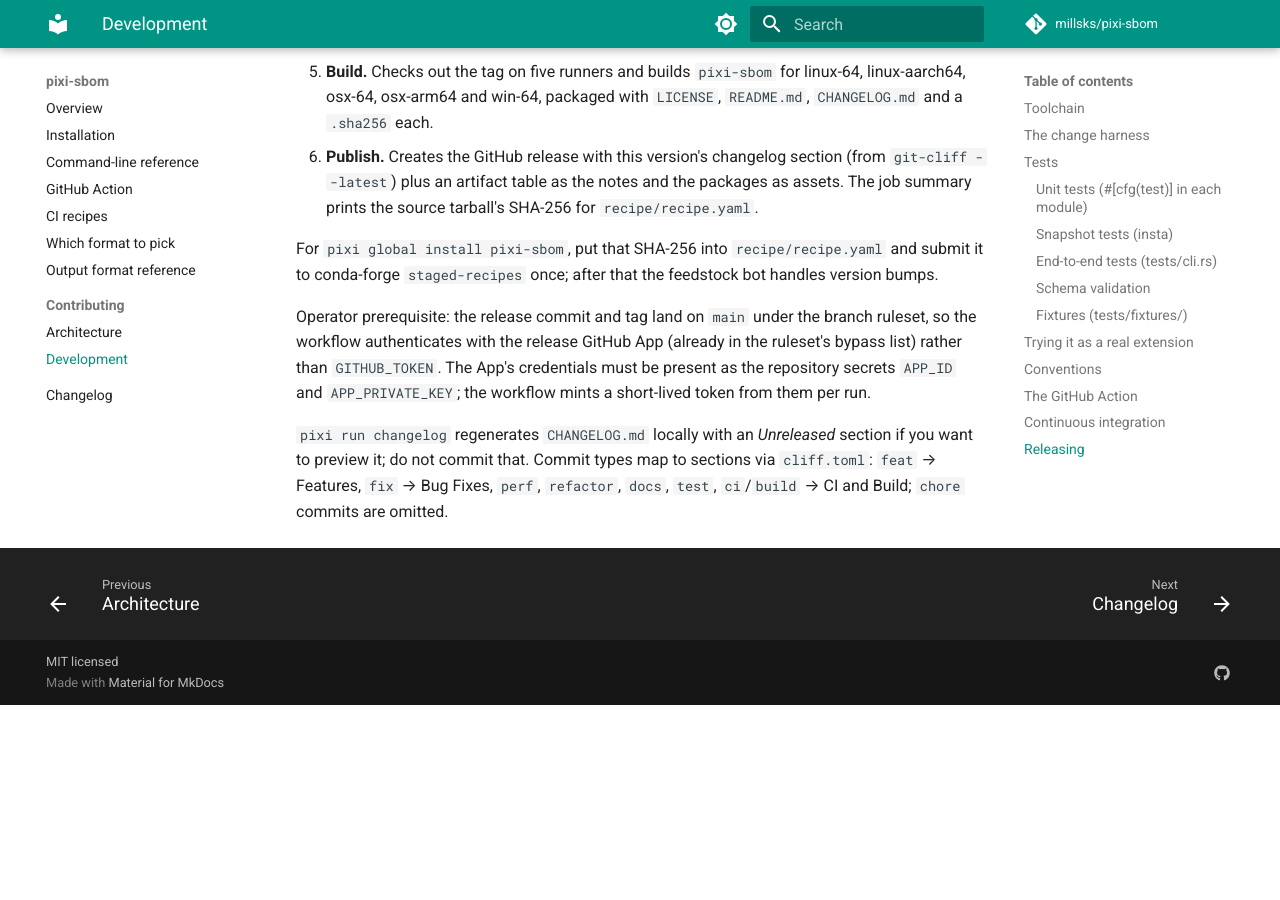
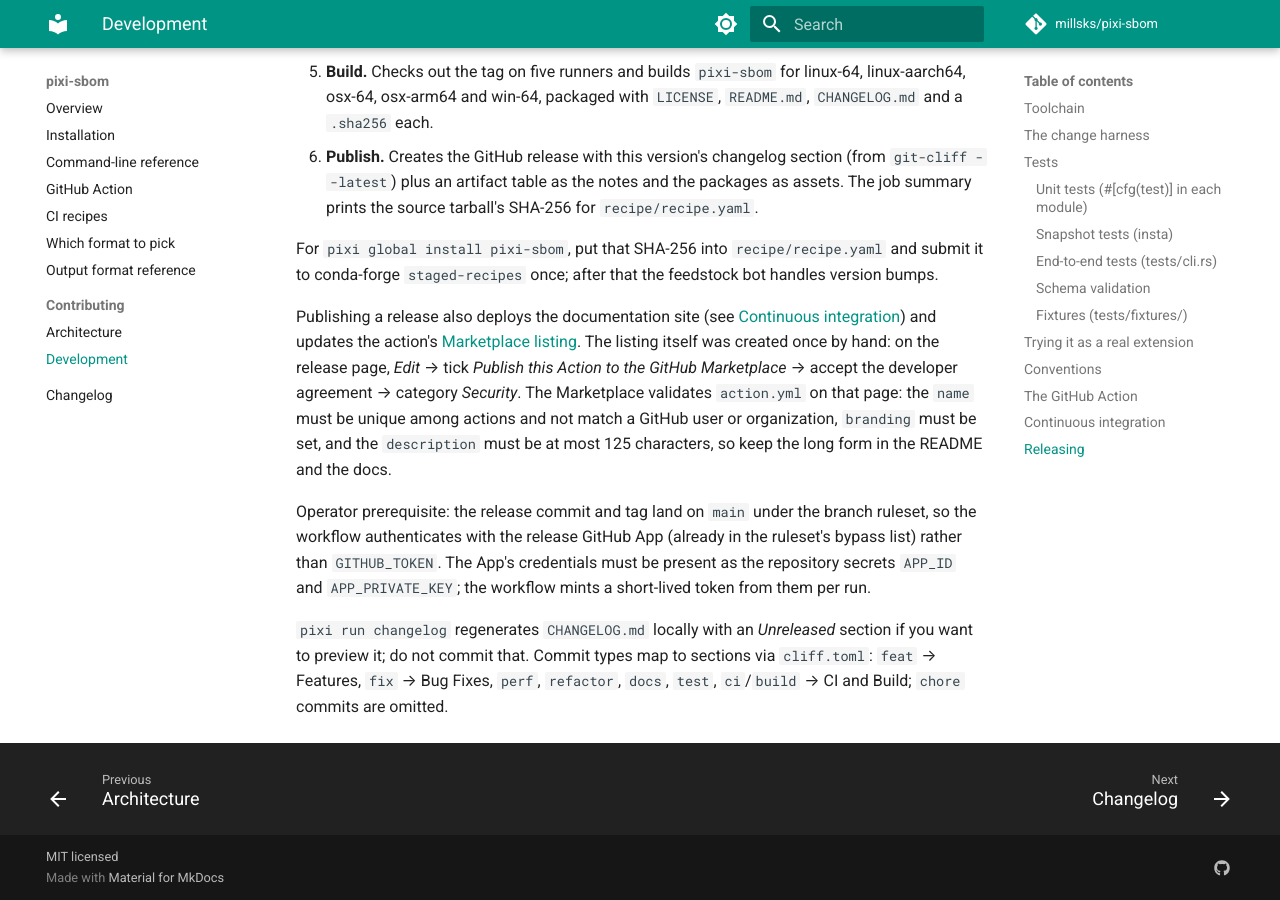
Before and after one commit to millsks/pixi-sbom, an MkDocs documentation site: the page built from docs/development.md, in a window 1280 px wide and 900 px high, scrolled down 6282 px. Built offline with MkDocs 1.6.1 and Material for MkDocs 9.7.7, drawn with Linux system fonts in a browser that asks for light colours; comment, search, counter and statistics services are not loaded; before the commit the page ends 6987 px from its top, so only the background shows below that.

Commit message:
feat: link the documentation site and make the action Marketplace-ready
The README, Cargo.toml (homepage, documentation), recipe/recipe.yaml,
the action docs page and `--help` now point at
https://millsks.github.io/pixi-sbom/. The action's description is
shortened to 116 characters, within the Marketplace's 125-character
limit, and the one-time Marketplace publishing step is documented
under Releasing.

Closes #70
Closes #74

Co-Authored-By: Claude Opus 5 (1M context) <noreply@anthropic.com>

```diff
--- a/Cargo.toml
+++ b/Cargo.toml
@@ -6,6 +6,8 @@ rust-version = "1.85"
 description = "Generate a CycloneDX or SPDX SBOM from a pixi.lock file"
 license = "Apache-2.0"
 repository = "https://github.com/millsks/pixi-sbom"
+homepage = "https://millsks.github.io/pixi-sbom/"
+documentation = "https://millsks.github.io/pixi-sbom/"
 readme = "README.md"
 keywords = ["pixi", "sbom", "cyclonedx", "spdx", "conda"]
 categories = ["command-line-utilities", "development-tools"]
--- a/action.yml
+++ b/action.yml
@@ -1,8 +1,7 @@
 name: pixi-sbom
+# The Marketplace caps the description at 125 characters.
 description: >-
-  Generate a CycloneDX or SPDX Software Bill of Materials from a pixi.lock file, optionally
-  enriched with licenses and PyPI identities, and upload it as a workflow artifact. Downloads
-  the pinned release binary; pixi itself is not required.
+  CycloneDX or SPDX SBOM from pixi.lock, with licenses, PyPI identities and a license policy gate; no pixi setup needed
 author: Kevin Mills
 branding:
   icon: shield
--- a/docs/development.md
+++ b/docs/development.md
@@ -196,6 +196,13 @@ What it does, in order:
 For `pixi global install pixi-sbom`, put that SHA-256 into `recipe/recipe.yaml` and submit it to conda-forge
 `staged-recipes` once; after that the feedstock bot handles version bumps.
 
+Publishing a release also deploys the documentation site (see [Continuous integration](#continuous-integration)) and
+updates the action's [Marketplace listing](https://github.com/marketplace/actions/pixi-sbom). The listing itself was
+created once by hand: on the release page, *Edit* → tick *Publish this Action to the GitHub Marketplace* → accept
+the developer agreement → category *Security*. The Marketplace validates `action.yml` on that page: the `name` must
+be unique among actions and not match a GitHub user or organization, `branding` must be set, and the `description`
+must be at most 125 characters, so keep the long form in the README and the docs.
+
 Operator prerequisite: the release commit and tag land on `main` under the branch ruleset, so the workflow
 authenticates with the release GitHub App (already in the ruleset's bypass list) rather than `GITHUB_TOKEN`. The
 App's credentials must be present as the repository secrets `APP_ID` and `APP_PRIVATE_KEY`; the workflow mints a
```
Also changed, not shown: README.md (+18 -10 lines), docs/github-action.md (+3 -0 lines), 3 other files.
